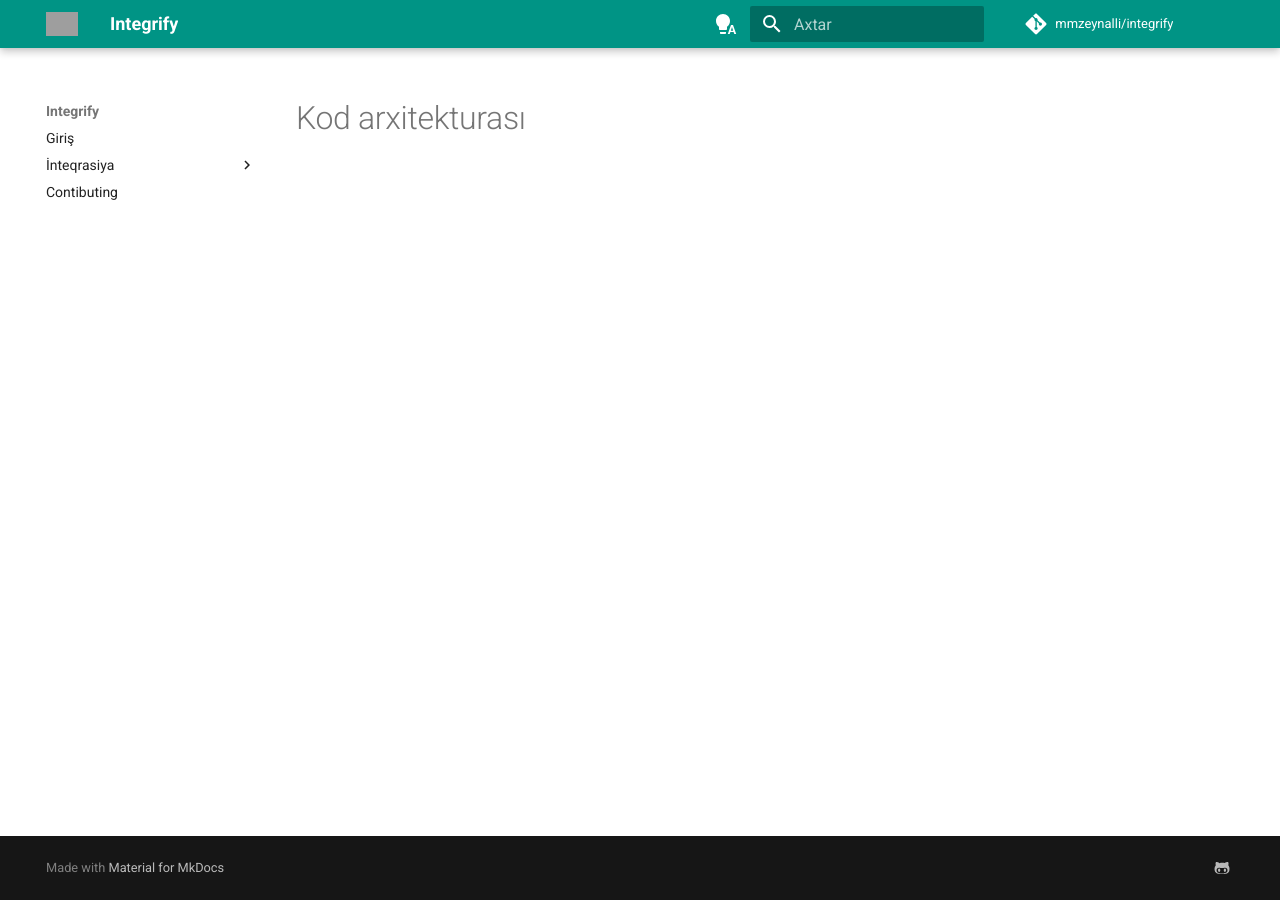
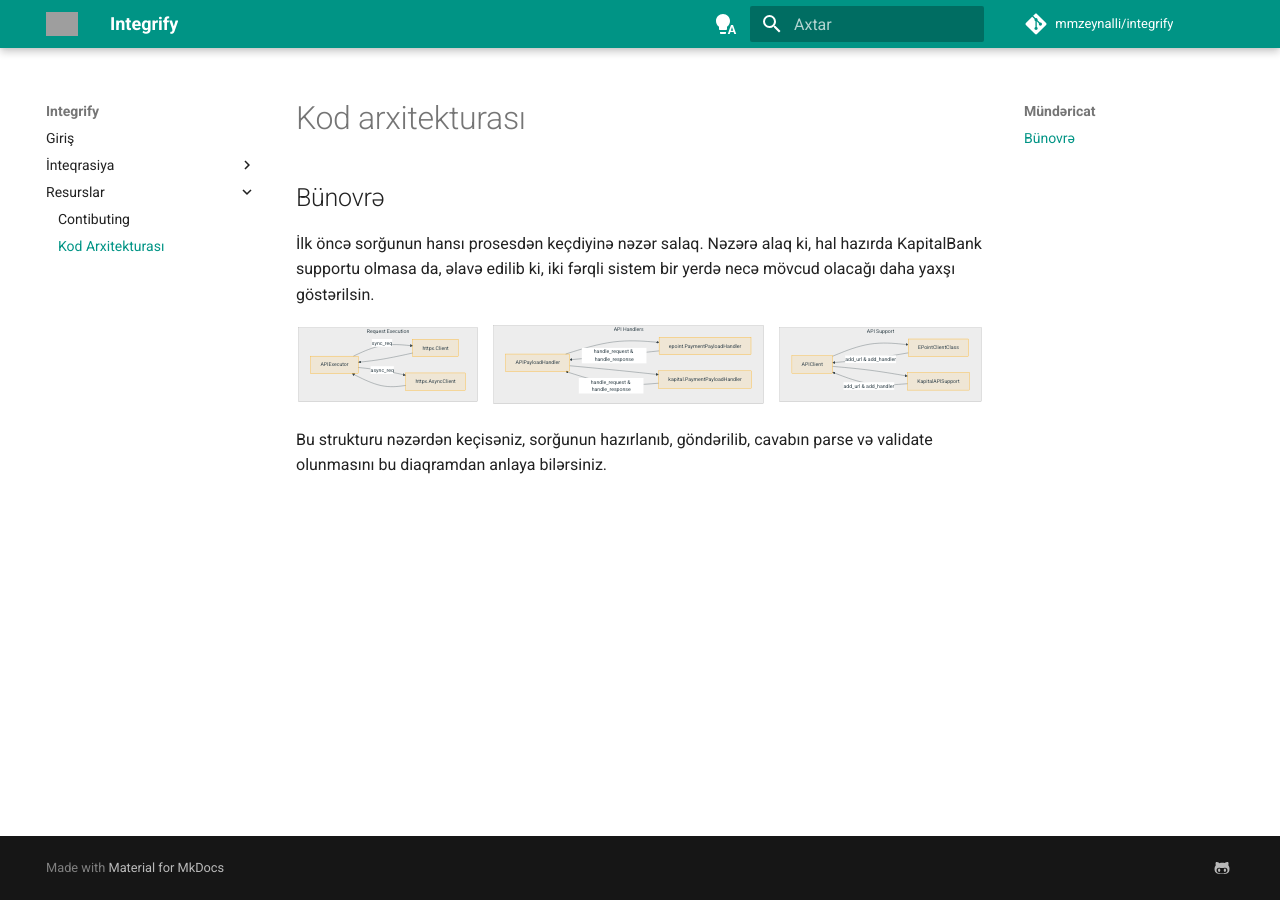
Before and after one commit to mmzeynalli/integrify, an MkDocs documentation site: the page built from docs/az/docs/resources/code-architecture.md, in a window 1280 px wide. Built offline with MkDocs 1.6.1 and Material for MkDocs 9.7.7, drawn with Linux system fonts in a browser that asks for light colours; comment, search, counter and statistics services are not loaded; grey boxes are pictures that could not be loaded.

````diff
--- a/docs/az/docs/resources/code-architecture.md
+++ b/docs/az/docs/resources/code-architecture.md
@@ -1 +1,47 @@
 # Kod arxitekturası
+
+## Bünovrə
+
+İlk öncə sorğunun hansı prosesdən keçdiyinə nəzər salaq. Nəzərə alaq ki, hal hazırda KapitalBank supportu olmasa da, əlavə edilib ki, iki fərqli sistem bir yerdə necə mövcud olacağı daha yaxşı göstərilsin.
+
+```mermaid
+graph TD;
+    classDef classAPI  ;
+    classDef classHandler  ;
+    classDef classExecutor  ;
+
+    subgraph API Support
+        APIClient
+        EPointClientClass
+        KapitalAPISupport
+    end
+
+    subgraph API Handlers
+        APIPayloadHandler
+        epoint.PaymentPayloadHandler
+        kapital.PaymentPayloadHandler
+    end
+
+    subgraph Request Execution
+        APIExecutor
+        httpx.Client
+        httpx.AsyncClient
+    end
+
+    APIClient --> EPointClientClass
+    APIClient --> KapitalAPISupport
+    APIPayloadHandler --> epoint.PaymentPayloadHandler
+    APIPayloadHandler --> kapital.PaymentPayloadHandler
+    httpx.Client --> APIExecutor
+    httpx.AsyncClient --> APIExecutor
+
+    EPointClientClass -->|add_url & add_handler| APIClient
+    KapitalAPISupport -->|add_url & add_handler| APIClient
+    epoint.PaymentPayloadHandler -->|handle_request & handle_response| APIPayloadHandler
+    kapital.PaymentPayloadHandler -->|handle_request & handle_response| APIPayloadHandler
+    APIExecutor -->|sync_req| httpx.Client
+    APIExecutor -->|async_req| httpx.AsyncClient
+```
+
+Bu strukturu nəzərdən keçisəniz, sorğunun hazırlanıb, göndərilib, cavabın parse və
+validate olunmasını bu diaqramdan anlaya bilərsiniz.
--- a/docs/az/mkdocs.yml
+++ b/docs/az/mkdocs.yml
@@ -48,6 +48,8 @@ repo_url: https://github.com/mmzeynalli/integrify
 
 plugins:
   - search
+  - panzoom:
+      full_screen: True
   - mkdocstrings:
       default_handler: python
       handlers:
@@ -75,7 +77,9 @@ nav:
       - EPoint:
           - Ümumi məlumat: "epoint/about.md"
           - API Referansı: "epoint/api-reference.md"
-  - Contibuting: "resources/contributing.md"
+  - Resurslar:
+    - Contibuting: "resources/contributing.md"
+    - Kod Arxitekturası: "resources/code-architecture.md"
 
 markdown_extensions:
   - codehilite:
````
Also changed, not shown: docs/az/docs/epoint/api-reference.md (+1 -1 lines), pyproject.toml (+5 -2 lines), 5 other files.
